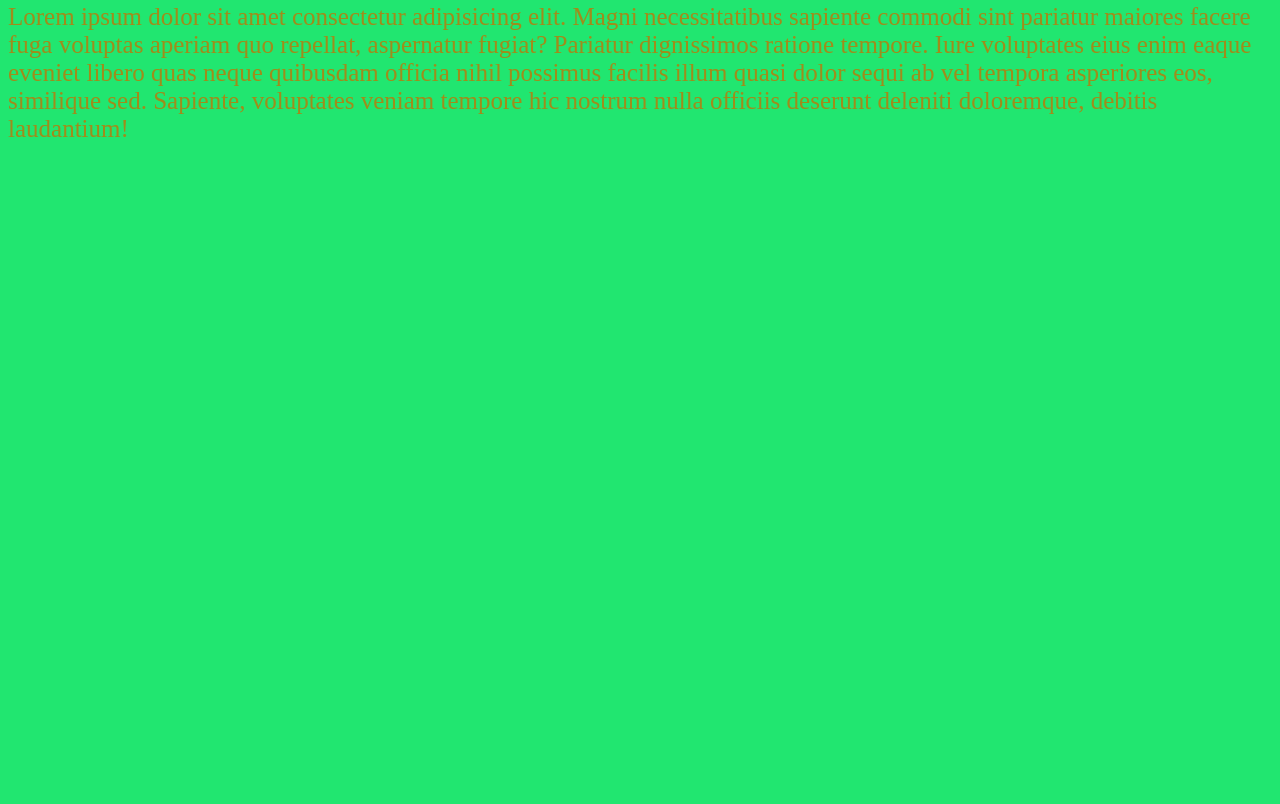
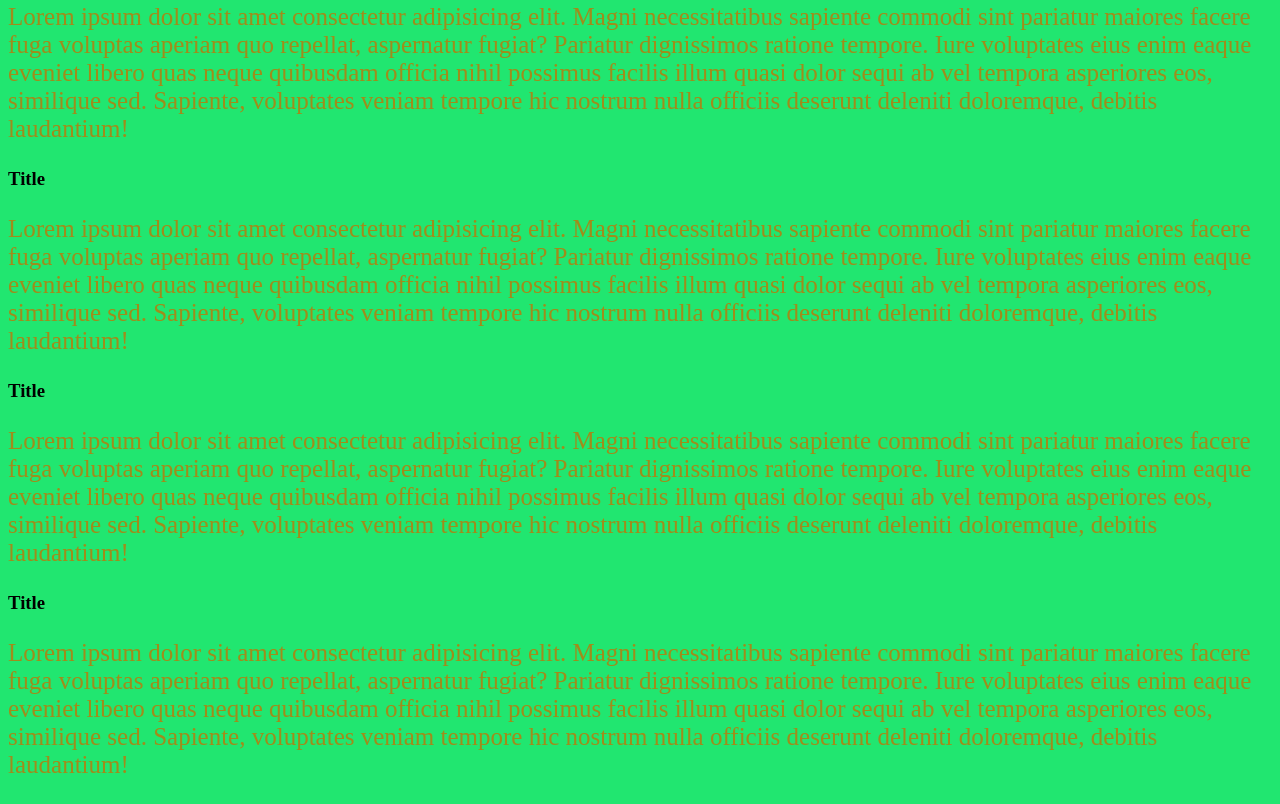
Before and after one commit to SerhiiHaker/gittest, a plain HTML site: page index.html in a window 1280 px wide. Shown: the part 400-1204 px from the top of the page. Before the commit the page ends 800 px from the top, so only its background shows below. Drawn offline with Linux system fonts and the light colour scheme.

```diff
--- a/index.html
+++ b/index.html
@@ -14,5 +14,11 @@
 	<p>Lorem ipsum dolor sit amet, consectetur adipisicing elit. Iste fuga excepturi voluptatem et sit sint eveniet. Incidunt sed eum voluptatum alias consequatur autem aperiam ipsum!</p>
 	<h3>Title</h3>
 	<p>Lorem ipsum dolor sit amet consectetur adipisicing elit. Magni necessitatibus sapiente commodi sint pariatur maiores facere fuga voluptas aperiam quo repellat, aspernatur fugiat? Pariatur dignissimos ratione tempore. Iure voluptates eius enim eaque eveniet libero quas neque quibusdam officia nihil possimus facilis illum quasi dolor sequi ab vel tempora asperiores eos, similique sed. Sapiente, voluptates veniam tempore hic nostrum nulla officiis deserunt deleniti doloremque, debitis laudantium!</p>
+	<h3>Title</h3>
+	<p>Lorem ipsum dolor sit amet consectetur adipisicing elit. Magni necessitatibus sapiente commodi sint pariatur maiores facere fuga voluptas aperiam quo repellat, aspernatur fugiat? Pariatur dignissimos ratione tempore. Iure voluptates eius enim eaque eveniet libero quas neque quibusdam officia nihil possimus facilis illum quasi dolor sequi ab vel tempora asperiores eos, similique sed. Sapiente, voluptates veniam tempore hic nostrum nulla officiis deserunt deleniti doloremque, debitis laudantium!</p>
+	<h3>Title</h3>
+	<p>Lorem ipsum dolor sit amet consectetur adipisicing elit. Magni necessitatibus sapiente commodi sint pariatur maiores facere fuga voluptas aperiam quo repellat, aspernatur fugiat? Pariatur dignissimos ratione tempore. Iure voluptates eius enim eaque eveniet libero quas neque quibusdam officia nihil possimus facilis illum quasi dolor sequi ab vel tempora asperiores eos, similique sed. Sapiente, voluptates veniam tempore hic nostrum nulla officiis deserunt deleniti doloremque, debitis laudantium!</p>
+	<h3>Title</h3>
+	<p>Lorem ipsum dolor sit amet consectetur adipisicing elit. Magni necessitatibus sapiente commodi sint pariatur maiores facere fuga voluptas aperiam quo repellat, aspernatur fugiat? Pariatur dignissimos ratione tempore. Iure voluptates eius enim eaque eveniet libero quas neque quibusdam officia nihil possimus facilis illum quasi dolor sequi ab vel tempora asperiores eos, similique sed. Sapiente, voluptates veniam tempore hic nostrum nulla officiis deserunt deleniti doloremque, debitis laudantium!</p>
 </body>
 </html>
```
